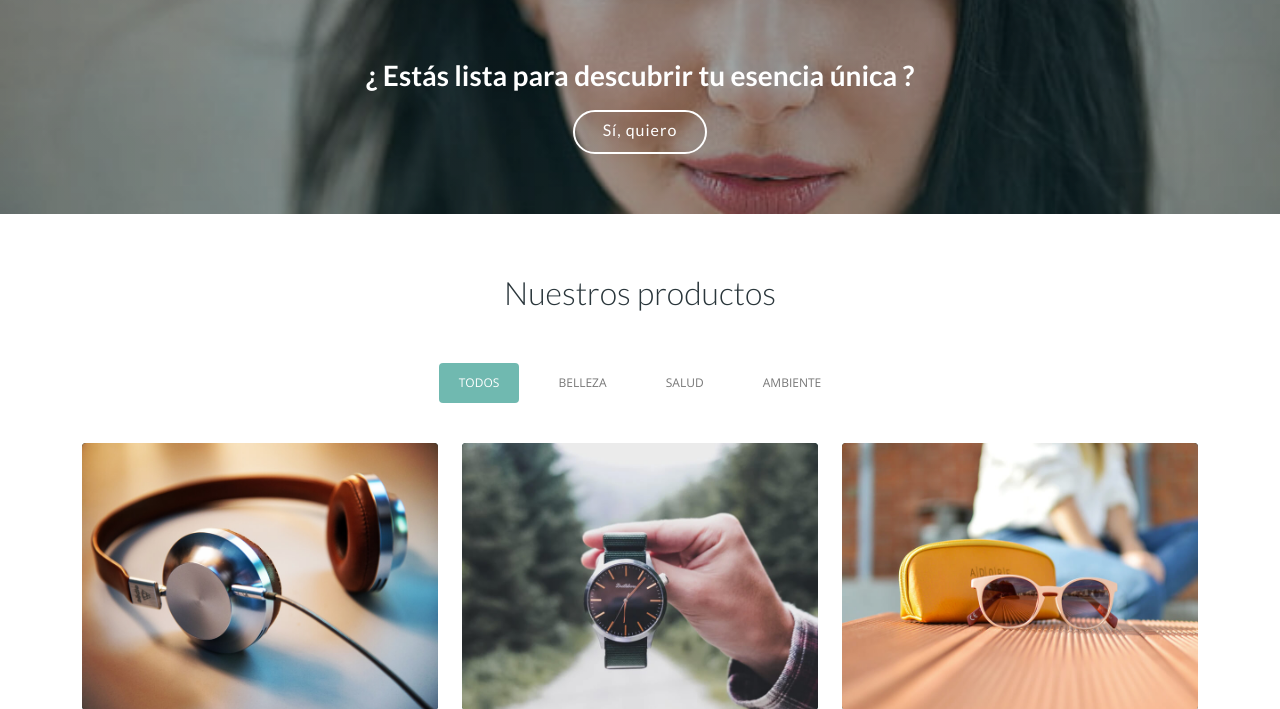
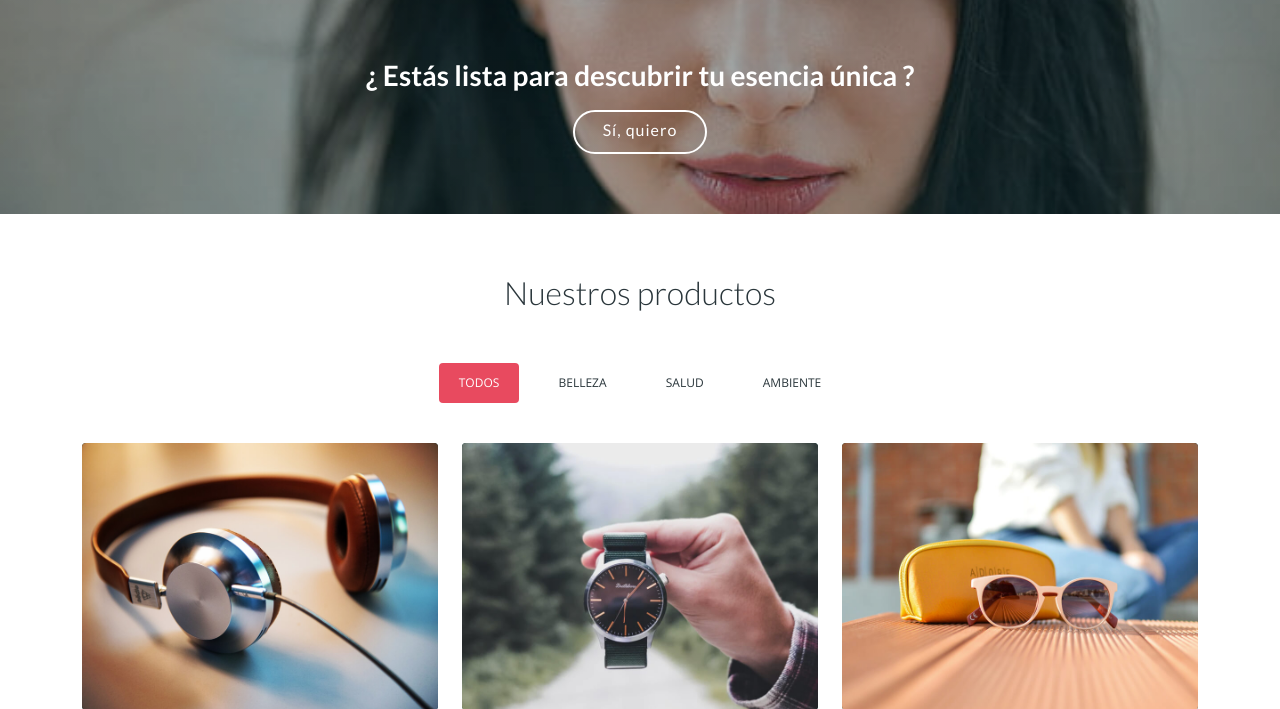
Before and after one commit to danbuitrago87/Naturelle, a Django app: page / in a window 1280 px wide. Shown: the part 1219-1928 px from the top of the page. Run offline with Django 4.2, Linux system fonts and the light colour scheme; some libraries are stand-ins or nearby versions.

Commit message:
section-products

```diff
--- a/core/static/core/assets/css/style.css
+++ b/core/static/core/assets/css/style.css
@@ -628,7 +628,7 @@ section {
   padding: 10px 20px;
   font-size: 12px;
   line-height: 20px;
-  color: #777;
+  color: #2A363B;
   border-radius: 4px;
   text-transform: uppercase;
   background: white;
@@ -638,7 +638,7 @@ section {
 
 .portfolio #portfolio-flters li:hover,
 .portfolio #portfolio-flters li.filter-active {
-  background: #70b9b0;
+  background: #E84A5F;
   color: #fff;
 }
 
```
